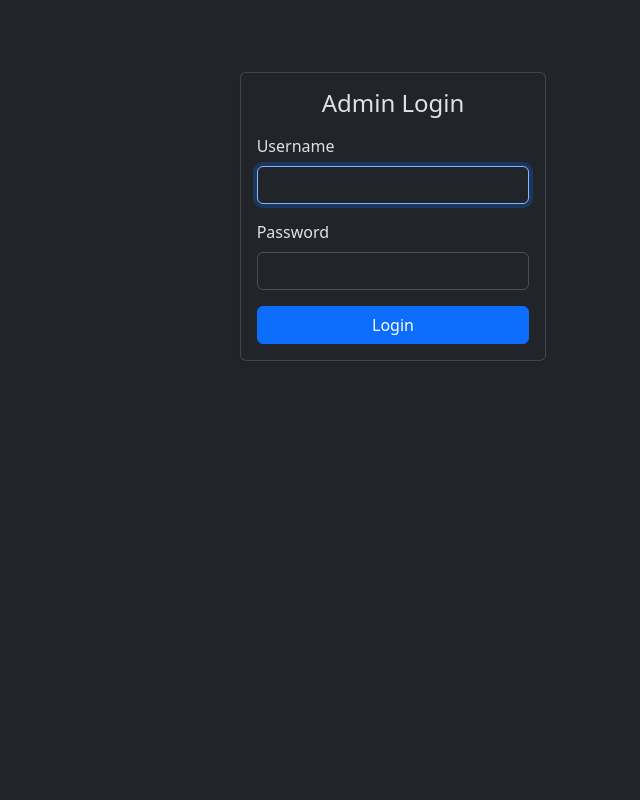
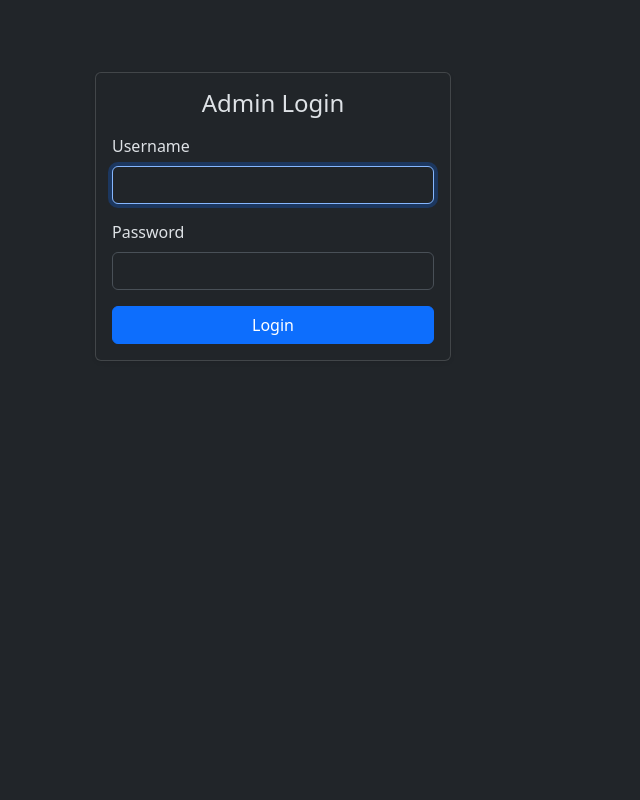
Before and after one commit to DavidNath4/KLG-Admin-dashboard, a Flask app: page /login?next=/admin/balances in a window 1280 px wide. Shown: the whole page, without its empty margins (367-1007 px from the left). Run offline with Flask 3, Linux system fonts and the light colour scheme.

Commit message:
fix login page

```diff
--- a/templates/base.html
+++ b/templates/base.html
@@ -61,7 +61,8 @@
       {% endif %}
 
       <!-- Main Content -->
-      <main class="flex-grow-1 p-4" style="margin-left: 240px; overflow-y: auto; height: 100vh;">
+      <main class="flex-grow-1 p-4"style="{% if not hide_sidebar %}margin-left:240px;{% endif %} overflow-y:auto; height:100vh;">
+
         {# Flash global hanya untuk halaman non-login (sidebar tampil) #}
         {% if not hide_sidebar %}
           {% with messages = get_flashed_messages(with_categories=true) %}
```
